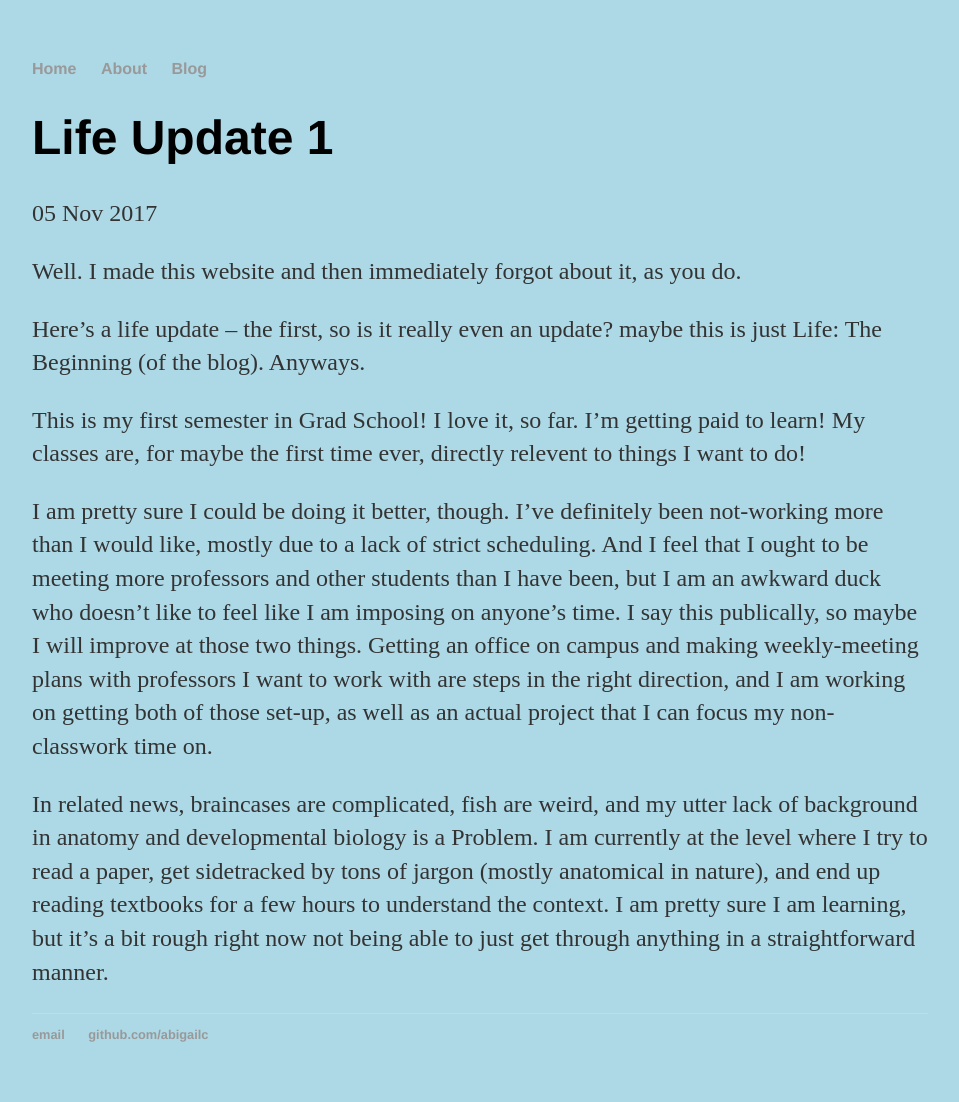
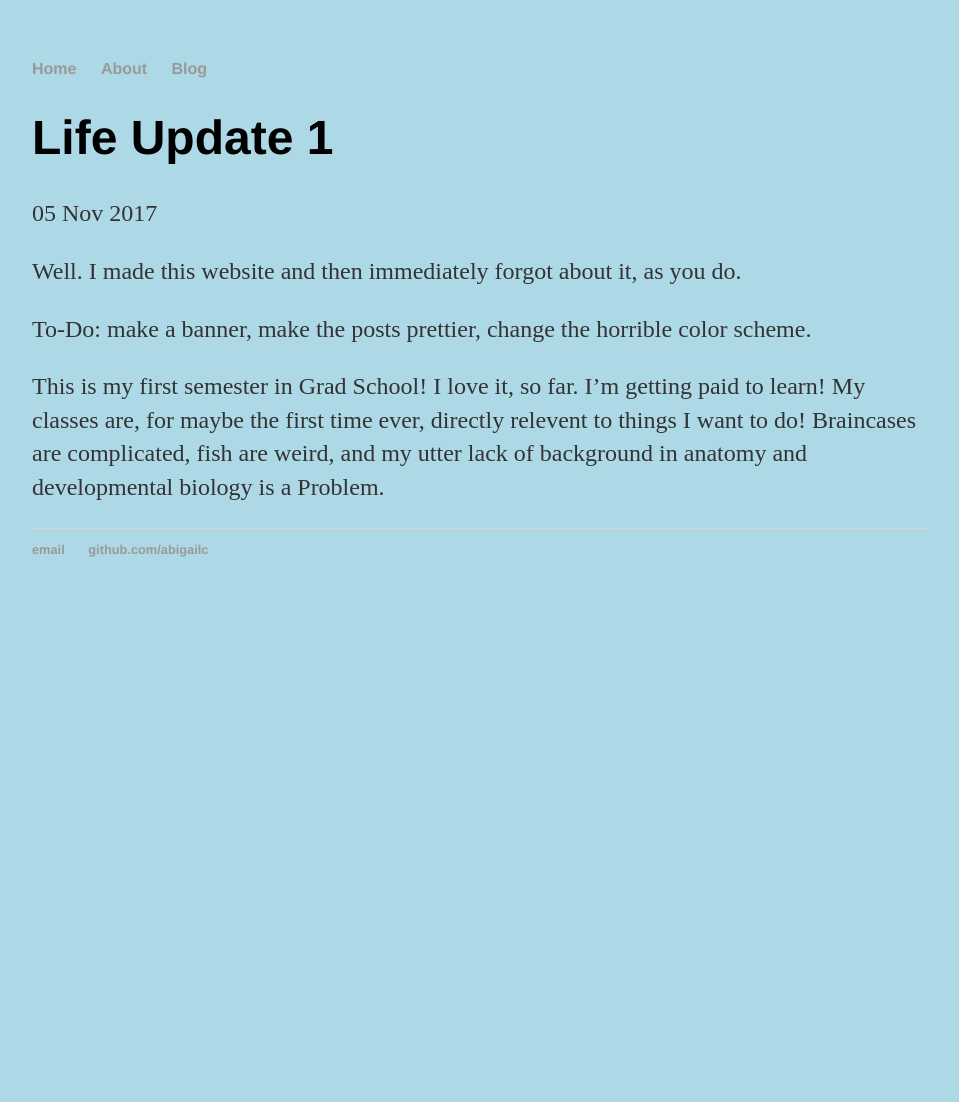
Before and after one commit to abigailc/abigailc.github.io, a Jekyll site: the page built from _posts/2017-11-05-life-update-1.md, in a window 1280 px wide. Shown: the whole page, without its empty margins (160-1119 px from the left). Built offline with Jekyll 4.4.1, drawn with Linux system fonts in a browser that asks for light colours; after the commit the page ends 900 px from its top, so only the background shows below that.

Commit message:
Update 2017-11-05-life-update-1.md

```diff
--- a/_posts/2017-11-05-life-update-1.md
+++ b/_posts/2017-11-05-life-update-1.md
@@ -8,12 +8,8 @@ category: sharks, life
 Well.
 I made this website and then immediately forgot about it, as you do.
 
-Here's a life update -- the first, so is it really even an update?
-maybe this is just Life: The Beginning (of the blog). Anyways.
+To-Do:  make a banner, make the posts prettier, change the horrible color scheme.
 
 This is my first semester in Grad School!
 I love it, so far. I'm getting paid to learn! My classes are, for maybe the first time ever, directly relevent to things I want to do!
-
-I am pretty sure I could be doing it better, though. I've definitely been not-working more than I would like, mostly due to a lack of strict scheduling. And I feel that I ought to be meeting more professors and other students than I have been, but I am an awkward duck who doesn't like to feel like I am imposing on anyone's time. I say this publically, so maybe I will improve at those two things. Getting an office on campus and making weekly-meeting plans with professors I want to work with are steps in the right direction, and I am working on getting both of those set-up, as well as an actual project that I can focus my non-classwork time on.
-
-In related news, braincases are complicated, fish are weird, and my utter lack of background in anatomy and developmental biology is a Problem. I am currently at the level where I try to read a paper, get sidetracked by tons of jargon (mostly anatomical in nature), and end up reading textbooks for a few hours to understand the context. I am pretty sure I am learning, but it's a bit rough right now not being able to just get through anything in a straightforward manner.
+Braincases are complicated, fish are weird, and my utter lack of background in anatomy and developmental biology is a Problem.
```
